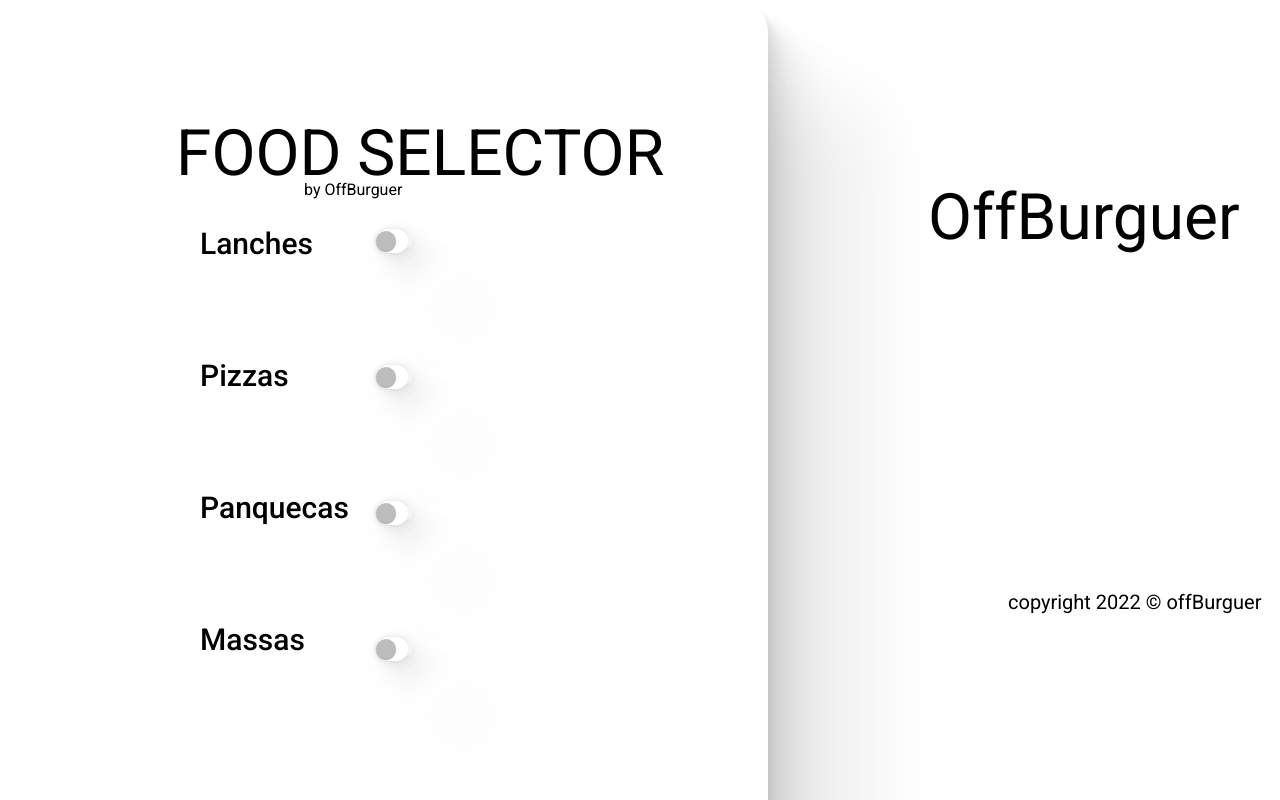
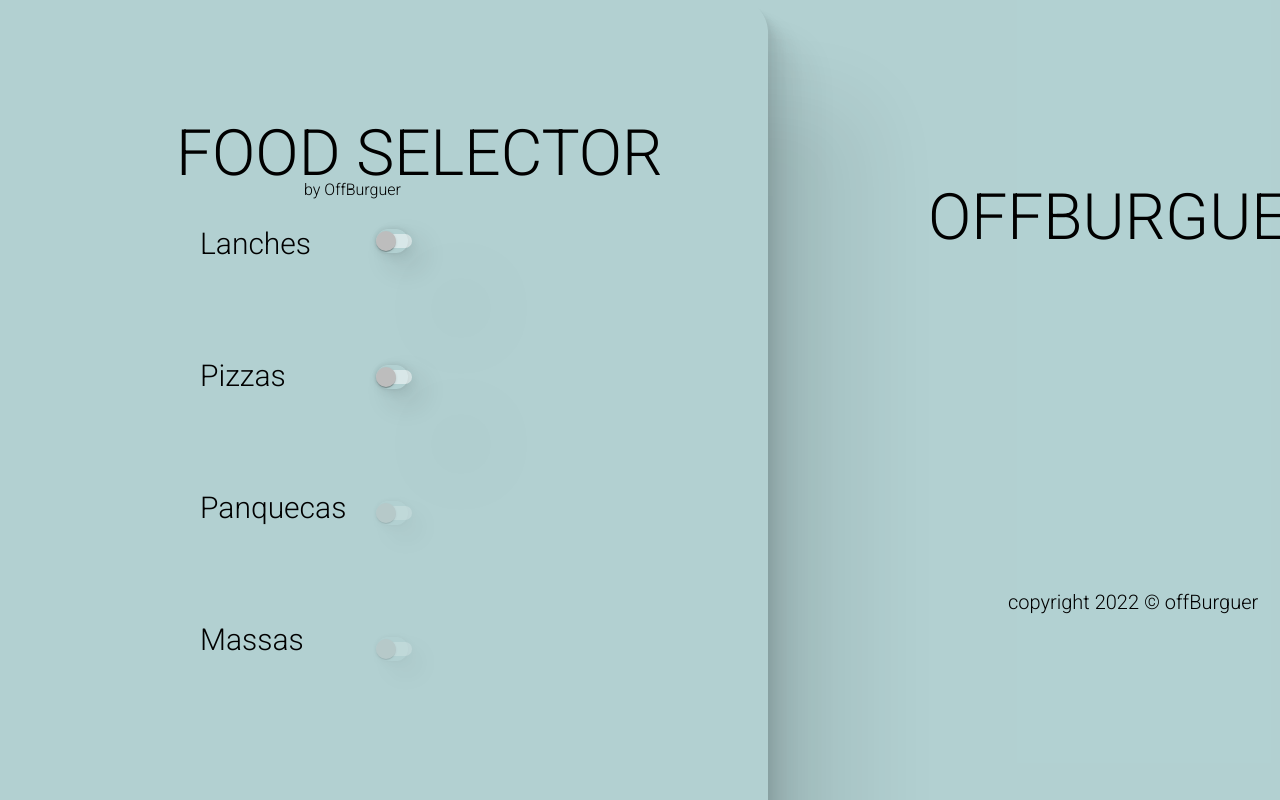
Before and after one commit to TiagoHSF/offBurguer, an Angular app: page / in a window 1280 px wide. Shown: the top 800 px of the page. Built offline with nearby package versions, Linux system fonts and the light colour scheme.

Commit message:
Tipografia

```diff
--- a/src/app/app.component.html
+++ b/src/app/app.component.html
@@ -1 +1,3 @@
-<app-food-selection></app-food-selection>
+<body style="background-color: #5f9ea07a">
+  <app-food-selection></app-food-selection>
+</body>
--- a/src/app/food-selection/food-selection.component.html
+++ b/src/app/food-selection/food-selection.component.html
@@ -16,15 +16,15 @@
       (click)="check('pizza')"
       class="example-margin slide"
     ></mat-slide-toggle>
-    <mat-slide-toggle class="example-margin slide"></mat-slide-toggle>
-    <mat-slide-toggle class="example-margin slide"></mat-slide-toggle>
+    <mat-slide-toggle class="example-margin slide" disabled></mat-slide-toggle>
+    <mat-slide-toggle class="example-margin slide" disabled></mat-slide-toggle>
   </ul>
 
   <footer>copyright 2022 &copy; offBurguer</footer>
 </div>
 
 <div class="content-card-second shadow-card">
-  <h5>OffBurguer</h5>
+  <h5>OFFBURGUER</h5>
 
   <div *ngIf="this.isCheckedLanche">
     <h1 style="padding-top: 10rem">Lanches</h1>
--- a/src/app/food-selection/food-selection.component.scss
+++ b/src/app/food-selection/food-selection.component.scss
@@ -22,11 +22,13 @@
   list-style-type: none;
   height: 26rem;
   margin-left: -6rem;
-  font-weight: 450;
+  font-weight: 200;
   font-size: 30px;
+
 }
 
 footer {
+  font-weight: 200;
   font-size: 20px;
   padding-top: 22rem;
 }
@@ -37,16 +39,19 @@ li {
 
 
 h1 {
+  font-weight: 700;
   padding-top: 4rem !important;
   font-size: 3rem;
 }
 
 h2 {
+  font-weight: 200;
   font-size: 2rem;
   padding-left: 1rem;
 }
 
 h3 {
+  font-weight: 200;
   display: flex;
   padding-left: 3rem;
 }
@@ -55,6 +60,7 @@ h5 {
   font-size: 4rem;
   width: 55rem;
   margin-left: -5rem;
+  font-weight: 200;
 }
 
 .shadow-card {
@@ -84,6 +90,7 @@ h5 {
 }
 
 .icon {
+  color: antiquewhite;
   font-size: 4rem;
   position: relative;
   top: -1rem;
```
